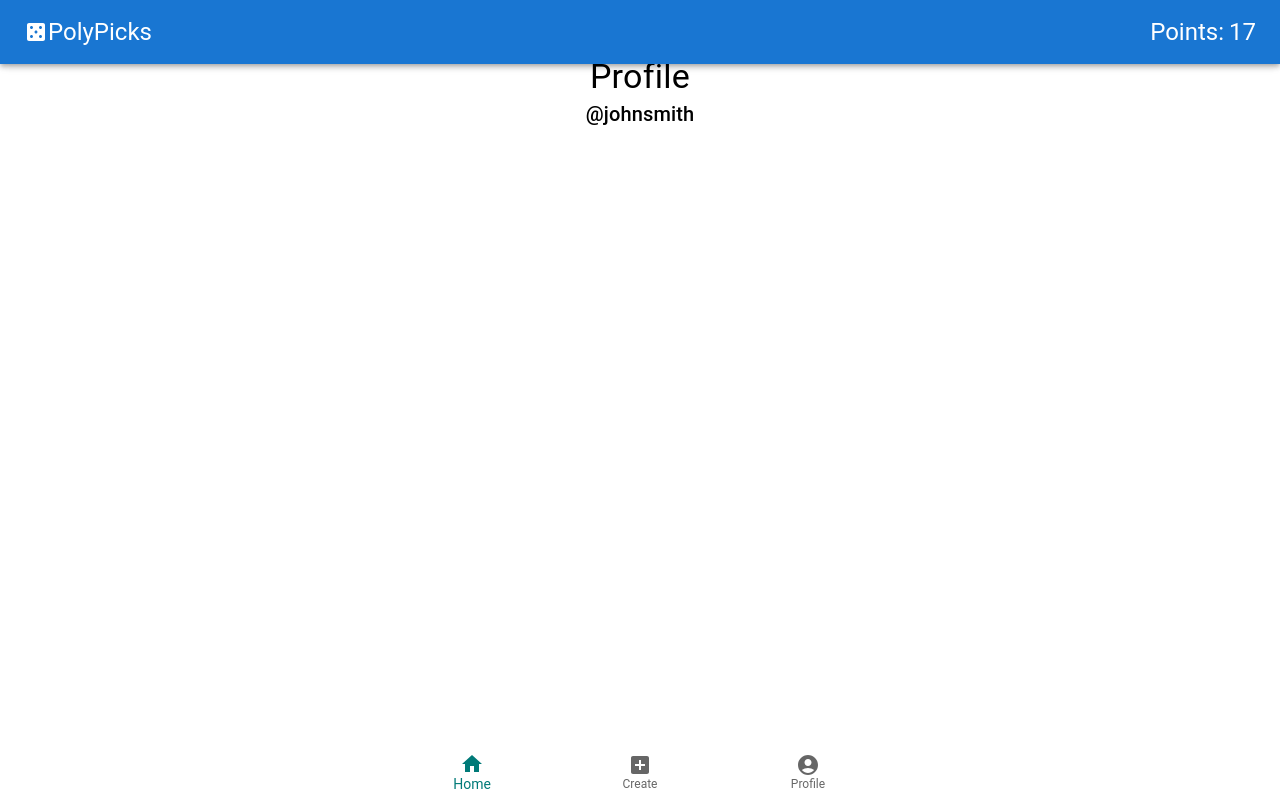
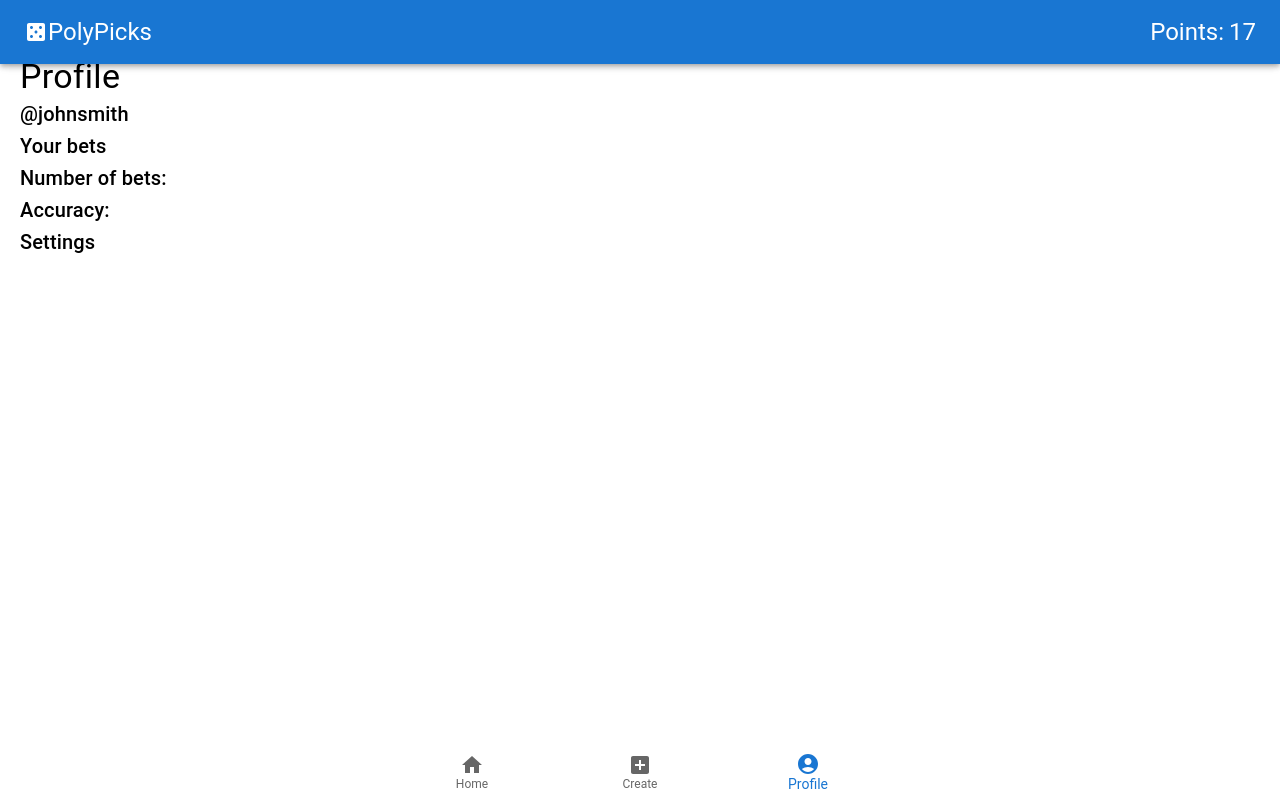
Before and after one commit to EmuMan/stay-soft, a React (Create React App) app in the folder packages/react-frontend/: page / in a window 1280 px wide. Both pictures are taken after a click on the button "Profile". Built offline with nearby package versions, Linux system fonts and the light colour scheme.

Commit message:
Make the bottom navigation bar icons change color

```diff
--- a/packages/react-frontend/src/components/Bet.js
+++ b/packages/react-frontend/src/components/Bet.js
@@ -27,7 +27,11 @@ const Bet = (props) => {
         no: {props.noCount}
       </Typography>
       <Stack spacing={2} direction="row">
-        <Button variant="contained" style={{ textTransform: "none" }}>
+        <Button
+
+          variant="contained"
+          style={{ textTransform: "none" }}
+        >
           Yes
         </Button>
         <Button variant="contained" style={{ textTransform: "none" }}>
--- a/packages/react-frontend/src/components/BottomNavbar.js
+++ b/packages/react-frontend/src/components/BottomNavbar.js
@@ -2,8 +2,10 @@ import { BottomNavigation, BottomNavigationAction } from "@mui/material";
 import AccountCircleIcon from "@mui/icons-material/AccountCircle";
 import HomeIcon from "@mui/icons-material/Home";
 import AddBoxIcon from "@mui/icons-material/AddBox";
+import { useState } from "react";
 
 const BottomNavbar = (props) => {
+  const [value, setValue] = useState(0);
   return (
     <div>
       <BottomNavigation
@@ -13,12 +15,15 @@ const BottomNavbar = (props) => {
           bottom: 0,
           position: "fixed",
           "& .Mui-selected, .Mui-selected > svg": {
-            color: "#007A78",
+            color: "#primary",
           },
         }}
-        value={props.initialPageIndex}
+        value={value}
+        // value={props.initialPageIndex}
         onChange={(event, newValue) => {
+          setValue(newValue);
           props.setPageIndex(newValue);
+          // props.setPageIndex(newValue);
         }}
         showLabels
       >
--- a/packages/react-frontend/src/components/ProfilePage.js
+++ b/packages/react-frontend/src/components/ProfilePage.js
@@ -1,17 +1,21 @@
-import { Box, Typography } from "@mui/material";
+import { Box, Typography, Stack } from "@mui/material";
 
 const ProfilePage = () => {
   return (
-    <Box
+    <Stack
       style={{
         display: "flex",
         flexDirection: "column",
-        alignItems: "center",
+        marginLeft: "20px"
       }}
     >
       <Typography variant="h4">Profile</Typography>
       <Typography variant="h6">@johnsmith</Typography>
-    </Box>
+      <Typography variant="h6">Your bets</Typography>
+      <Typography variant="h6">Number of bets: </Typography>
+      <Typography variant="h6">Accuracy: </Typography>
+      <Typography variant="h6">Settings</Typography>
+    </Stack>
   );
 };
 
```
